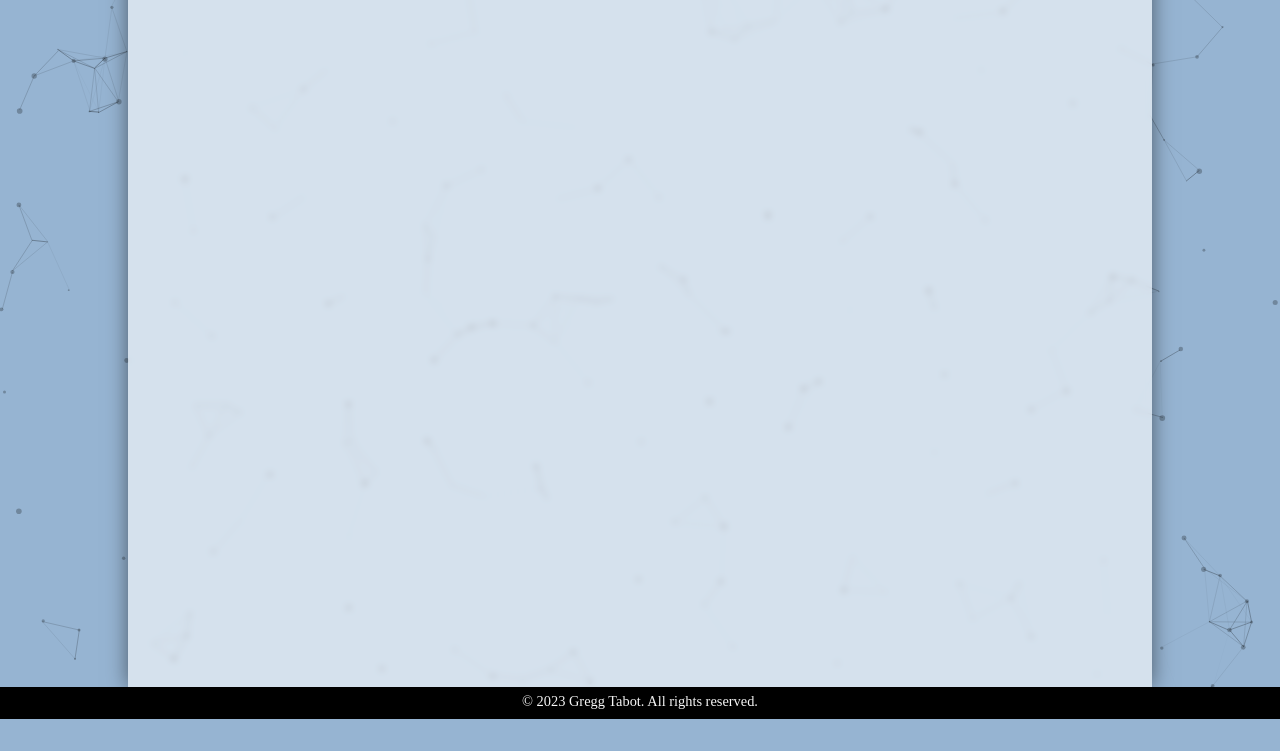
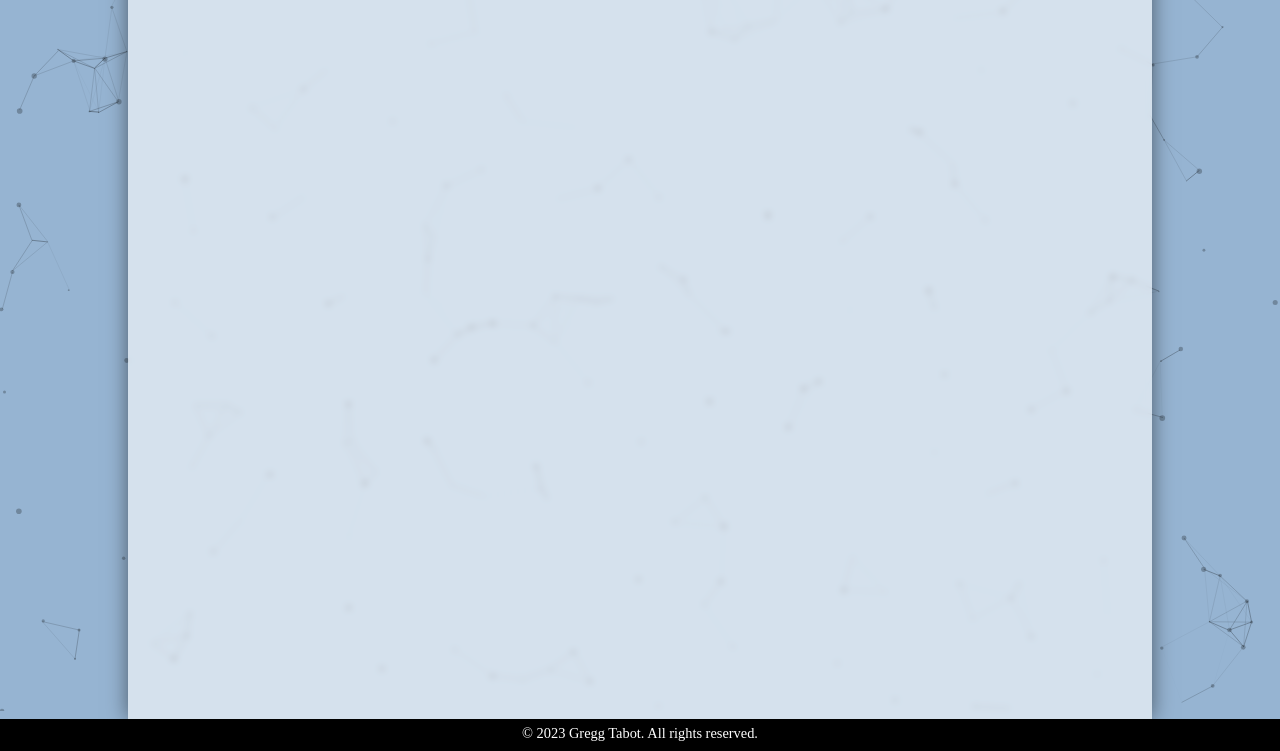
Before and after one commit to gtabot/website, an Astro site: page / in a window 1280 px wide. Shown: the part 81-832 px from the top of the page. Before the commit the page ends 800 px from the top, so only its background shows below. Built offline with nearby package versions, Linux system fonts and the light colour scheme; Astro itself is replaced by a stand-in of ours; a web font is replaced by a local one.

Commit message:
must scroll down to see footer

```diff
--- a/src/components/Footer.astro
+++ b/src/components/Footer.astro
@@ -13,6 +13,8 @@
         background-color: $footer-background-color;
         color: $footer-text-color;
         text-align: center;
+        position: relative;
+        top: $footer-height;
     }
 
     footer p {
--- a/src/layouts/MainLayout.astro
+++ b/src/layouts/MainLayout.astro
@@ -10,7 +10,7 @@ const { title, description } = Astro.props;
     <body>
         <Nav />
         <main class="frosted-glass">
-            <slot />
+            <div id="content"><slot /></div>
         </main>
         <Footer />
     </body>
@@ -27,13 +27,12 @@ const { title, description } = Astro.props;
         grid-template-columns: 100%;
         min-height: 100svh;
         position: absolute;
-        top: 0;
         width: 100%
     }
 
     main {
         max-width: $main-width;
-        margin: 2.75em auto 0 auto;
+        margin: 2.75em auto -2em auto;
         width: 100%;
         padding: 1em;
         box-sizing: border-box;
```
